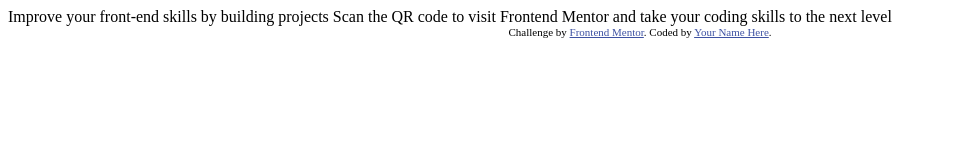
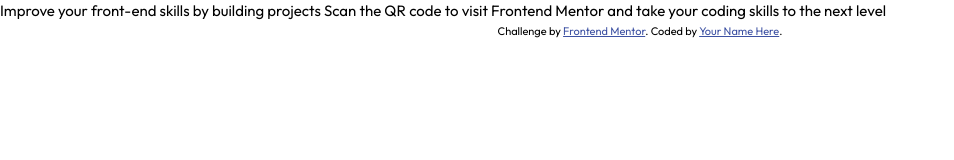
Before and after one commit to EnithLinares/qr-code-component, a plain HTML site: page index.html in a window 1280 px wide. Shown: the whole page, without its empty margins (0-954 px from the left). Drawn offline with Linux system fonts and the light colour scheme.

Commit message:
set up typography, resets, linke stylesheet

```diff
--- a/index.html
+++ b/index.html
@@ -1,28 +1,43 @@
 <!DOCTYPE html>
 <html lang="en">
     <head>
-  <meta charset="UTF-8">
-  <meta name="viewport" content="width=device-width, initial-scale=1.0"> <!-- displays site properly based on user's device -->
+        <meta charset="UTF-8" />
+        <meta name="viewport" content="width=device-width, initial-scale=1.0" />
+        <!-- displays site properly based on user's device -->
 
-  <link rel="icon" type="image/png" sizes="32x32" href="./images/favicon-32x32.png">
+        <link
+            rel="icon"
+            type="image/png"
+            sizes="32x32"
+            href="./assets/images/favicon-32x32.png"
+        />
+
+        <link rel="stylesheet" href="./styles/index.css" />
 
         <title>Frontend Mentor | QR code component</title>
 
         <!-- Feel free to remove these styles or customise in your own stylesheet 👍 -->
         <style>
-    .attribution { font-size: 11px; text-align: center; }
-    .attribution a { color: hsl(228, 45%, 44%); }
+            .attribution {
+                font-size: 11px;
+                text-align: center;
+            }
+            .attribution a {
+                color: hsl(228, 45%, 44%);
+            }
         </style>
     </head>
     <body>
-
-  Improve your front-end skills by building projects
-
-  Scan the QR code to visit Frontend Mentor and take your coding skills to the next level
+        Improve your front-end skills by building projects Scan the QR code to
+        visit Frontend Mentor and take your coding skills to the next level
 
         <div class="attribution">
-    Challenge by <a href="https://www.frontendmentor.io?ref=challenge" target="_blank">Frontend Mentor</a>.
-    Coded by <a href="#">Your Name Here</a>.
+            Challenge by
+            <a
+                href="https://www.frontendmentor.io?ref=challenge"
+                target="_blank"
+                >Frontend Mentor</a
+            >. Coded by <a href="#">Your Name Here</a>.
         </div>
     </body>
 </html>
--- a/styles/index.scss
+++ b/styles/index.scss
@@ -1 +1,2 @@
 @use "./partials/resets" as *;
+@use "./partials/typography" as *;
--- a/styles/partials/_resets.scss
+++ b/styles/partials/_resets.scss
@@ -1,3 +1,10 @@
+/*
+  Josh's Custom CSS Reset
+  https://www.joshwcomeau.com/css/custom-css-reset/
+*/
+
+@use "./typography" as *;
+
 *,
 *::before,
 *::after {
@@ -10,8 +17,9 @@
 
 body {
     line-height: 1.5;
-
     -webkit-font-smoothing: antialiased;
+    font-size: 0.9375rem;
+    font-family: "Outfit", sans-serif;
 }
 
 img,
--- /dev/null
+++ b/styles/partials/_typography.scss
@@ -0,0 +1,22 @@
+@font-face {
+    font-family: "Outfit";
+    src: url("/assets/fonts/Outfit-Regular.ttf") format(truetype);
+    font-weight: 400;
+}
+
+@font-face {
+    font-family: "Outfit";
+    src: url("/assets/fonts/Outfit-Bold.ttf") format(truetype);
+    font-weight: 700;
+}
+
+@mixin outfit-bold {
+    font-size: 1.375rem;
+    line-height: 120%;
+}
+
+@mixin outfit-regular {
+    font-size: 0.9375rem;
+    letter-spacing: 0.0125rem;
+    line-height: 140%;
+}
--- /dev/null
+++ b/styles/partials/_variables.scss
@@ -0,0 +1,15 @@
+// Breakpoints
+
+$mobile: 480px;
+$tablet: 768px;
+$desktop: 1280px;
+
+// Colours
+
+$White: hsl(0, 0%, 100%);
+
+$Slate-300: hsl(212, 45%, 89%);
+$Slate-500: hsl(216, 15%, 48%);
+$Slate-900: hsl(218, 44%, 22%);
+
+// Spacing
```
Also changed, not shown: assets/fonts/Outfit-Bold.ttf (added), assets/fonts/Outfit-Regular.ttf (added), assets/images/favicon-32x32.png (renamed from images/favicon-32x32.png), assets/images/image-qr-code.png (renamed from images/image-qr-code.png), styles/index.css (added), 1 other file. Lines whose indentation alone changed are shown as unchanged.
